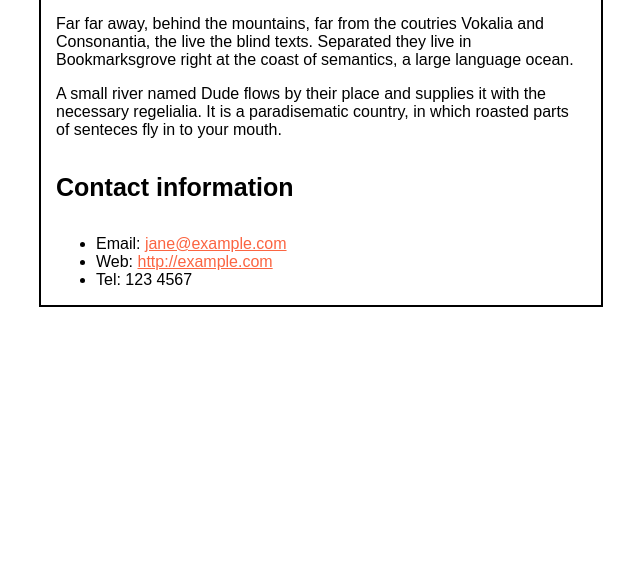
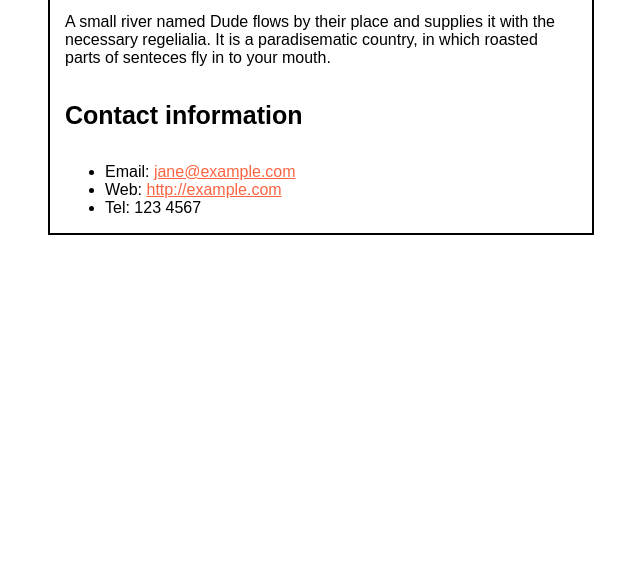
Before and after one commit to 2022-SEMII-DESIV-G2/calderon-carlos, a plain HTML site: page lab6/index.html in a window 1280 px wide. Shown: the part 232-800 px from the top of the page, without its empty margins (319-959 px from the left). Drawn offline with Linux system fonts and the light colour scheme.

Commit message:
Laboratorio 6 | V: 3.0 -Corriguiendo CSS

```diff
--- a/lab6/index.css
+++ b/lab6/index.css
@@ -1,14 +1,17 @@
 html{
     font-family: Arial, Helvetica, sans-serif;
-    padding-top: 90px;
-    padding-left: 350px;
-    padding-right: 350px;
+    display: flex;
+    flex-flow: row;
+    justify-content: center;
+    align-items: center;
+
 }
 
 .lab6{
     border: 2px solid;
     padding-left: 15px;
     padding-right: 15px;
+    width: 40vw;
 }
 
 #tittle{
```
